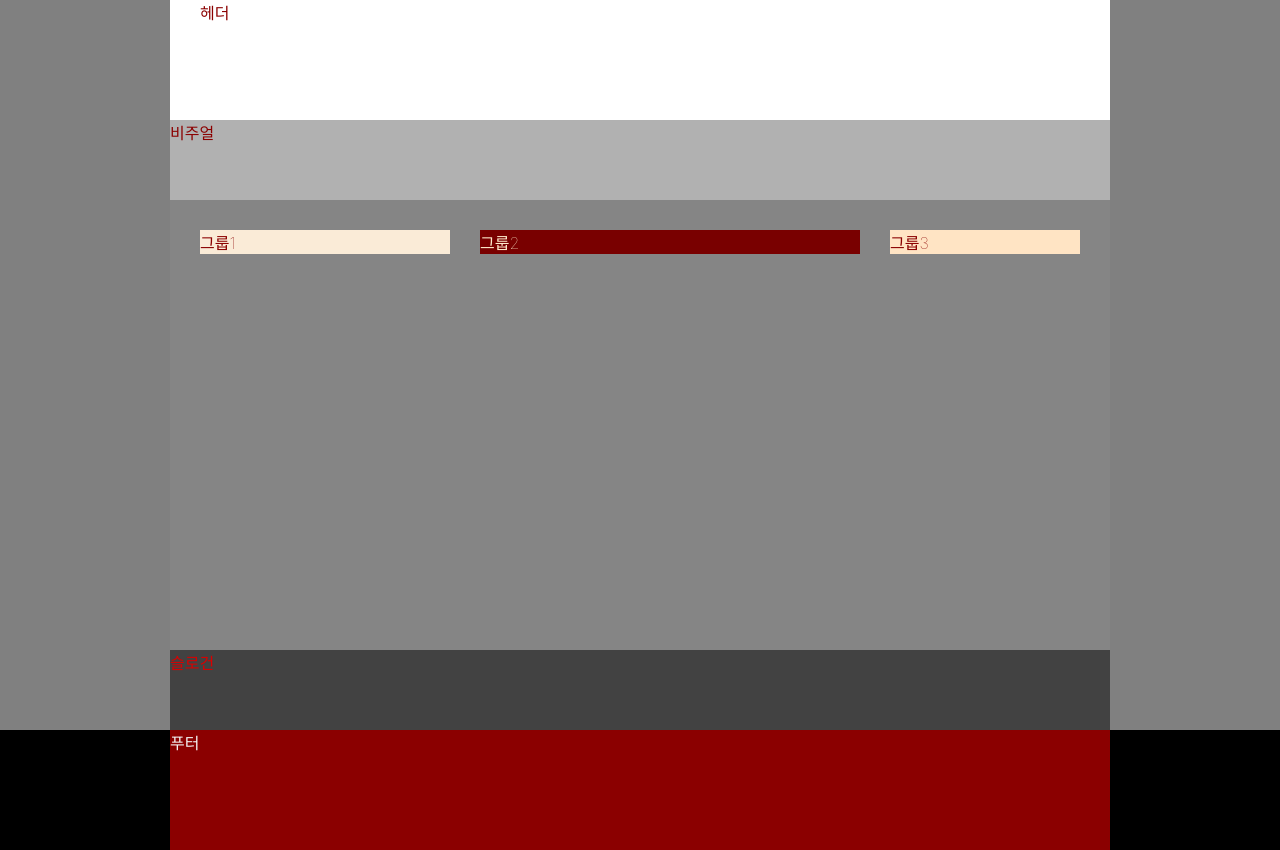
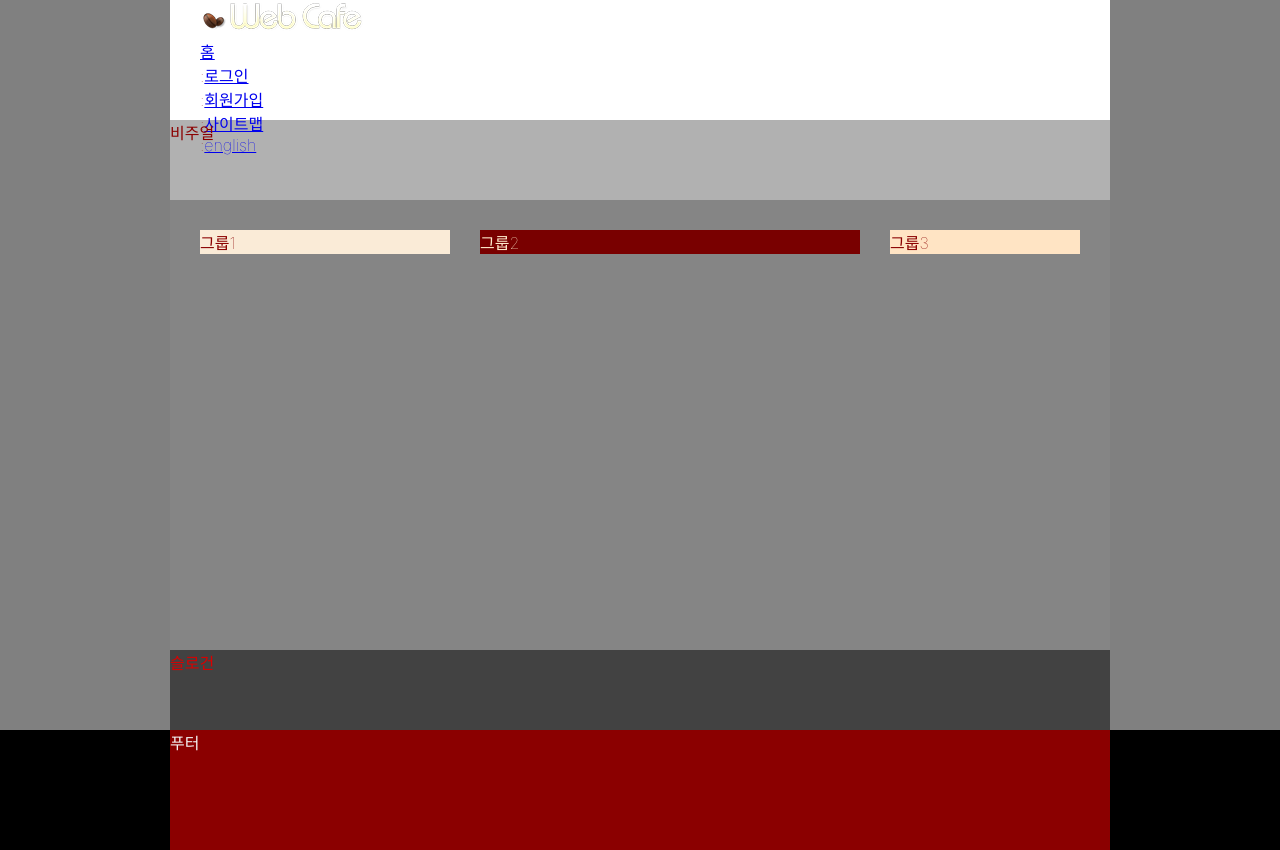
Before and after one commit to s-ja/HTML5, a website: page index.html in a window 1280 px wide. Drawn offline with Linux system fonts and the light colour scheme; a web font is replaced by a local one.

Commit message:
로고 텍스트 링크 마크업

```diff
--- a/index.html
+++ b/index.html
@@ -19,7 +19,27 @@
 </head>
 <body>
     <!-- header.header+.visual+main.main+article.slogan+footer.footer -->
-    <header class="header">헤더</header>
+    <header class="header">
+        <!-- logo start -->
+        <h1 class="logo">
+            <a href="./index-complete.html">
+                <img src="./assets/logo.png" alt="web cafe logo 웹카페 로고" width="165" height="35">
+                <!-- performance 를 위한 넓이 높이값 입력 -->
+            </a>
+        </h1>
+
+        <!-- member start -->
+        <!-- ul.member>li*5>a[href="/"]+span.devider[aria-hidden="true"]{:} -->
+        <ul class="member">
+            <li><a href="/">홈</a></li>
+            <li><span class="devider" aria-hidden="true">:</span><a href="/">로그인</a></li>
+            <li><span class="devider" aria-hidden="true">:</span><a href="/">회원가입</a></li>
+            <li><span class="devider" aria-hidden="true">:</span><a href="/">사이트맵</a></li>
+            <li><span class="devider" aria-hidden="true">:</span><a href="/">english</a></li>
+        </ul>
+
+    </header>
+
     <div class="visual">비주얼</div>
     <main class="main">
         <div class="group group1">그룹1</div>
```
